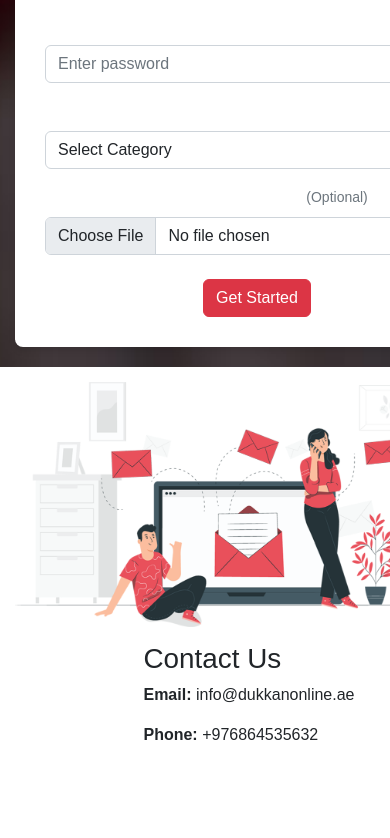
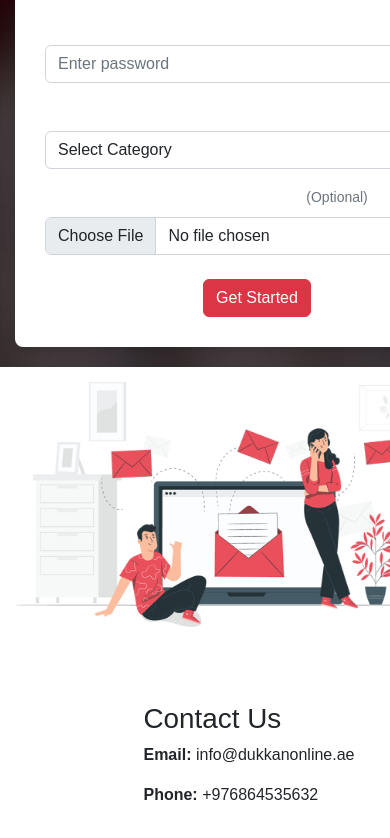
Before and after one commit to vikaspote07/appcart-html-test, a plain HTML site: page index.html in a window 390 px wide. Shown: the part 7535-8373 px from the top of the page. Before the commit the page ends 8333 px from the top, so only its background shows below. Drawn offline with nearby package versions, Linux system fonts and the light colour scheme.

Commit message:
Update styles.css

```diff
--- a/styles.css
+++ b/styles.css
@@ -716,4 +716,17 @@ h2 {
     justify-content: center;
     margin-bottom: 20px;
   }
+    .contacts {
+      padding: 20px;
+      margin: 20px 20px;
+      display: flex;
+      justify-content: center;
+      align-items: center;
+      margin: 20px;
+      background-color: transparent;
+      padding: 40px;
+      height: 100%;
+      width: 100%;
+      border-radius: 10%;
+    }
 }
```
